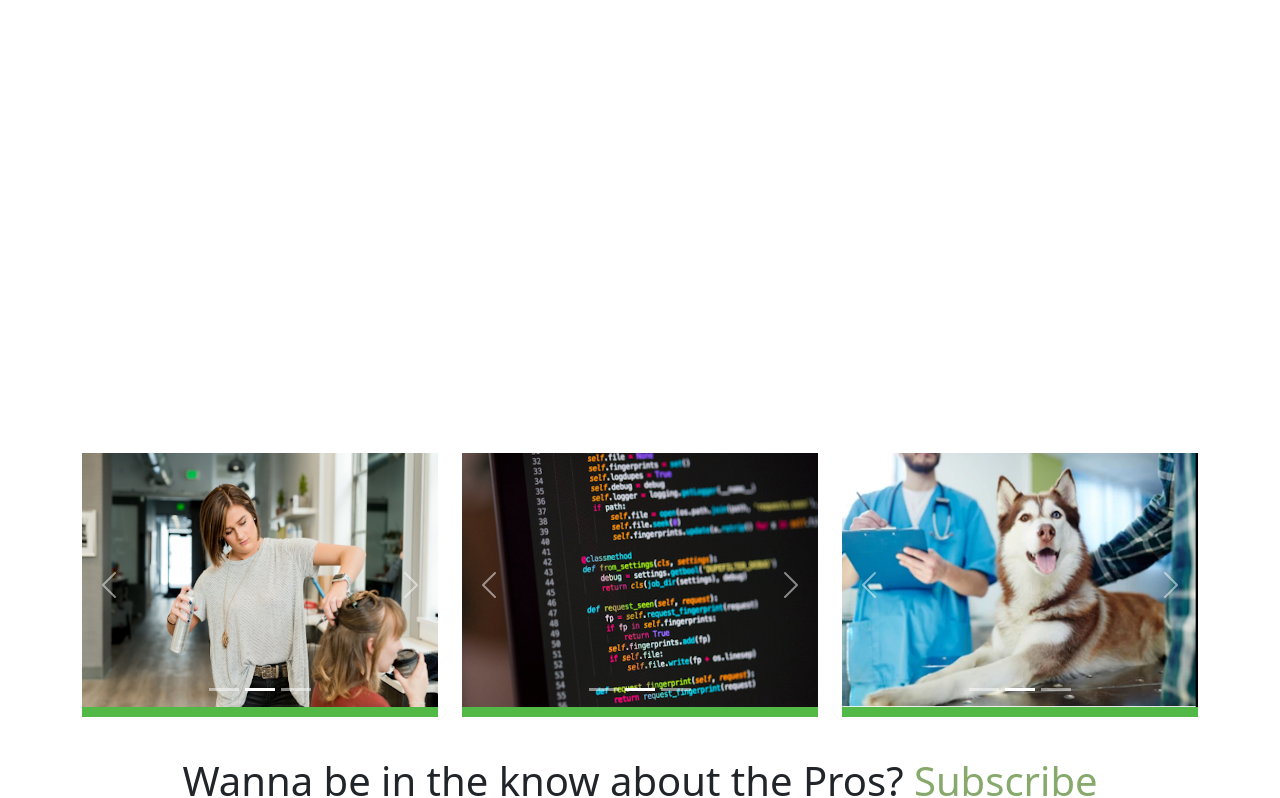
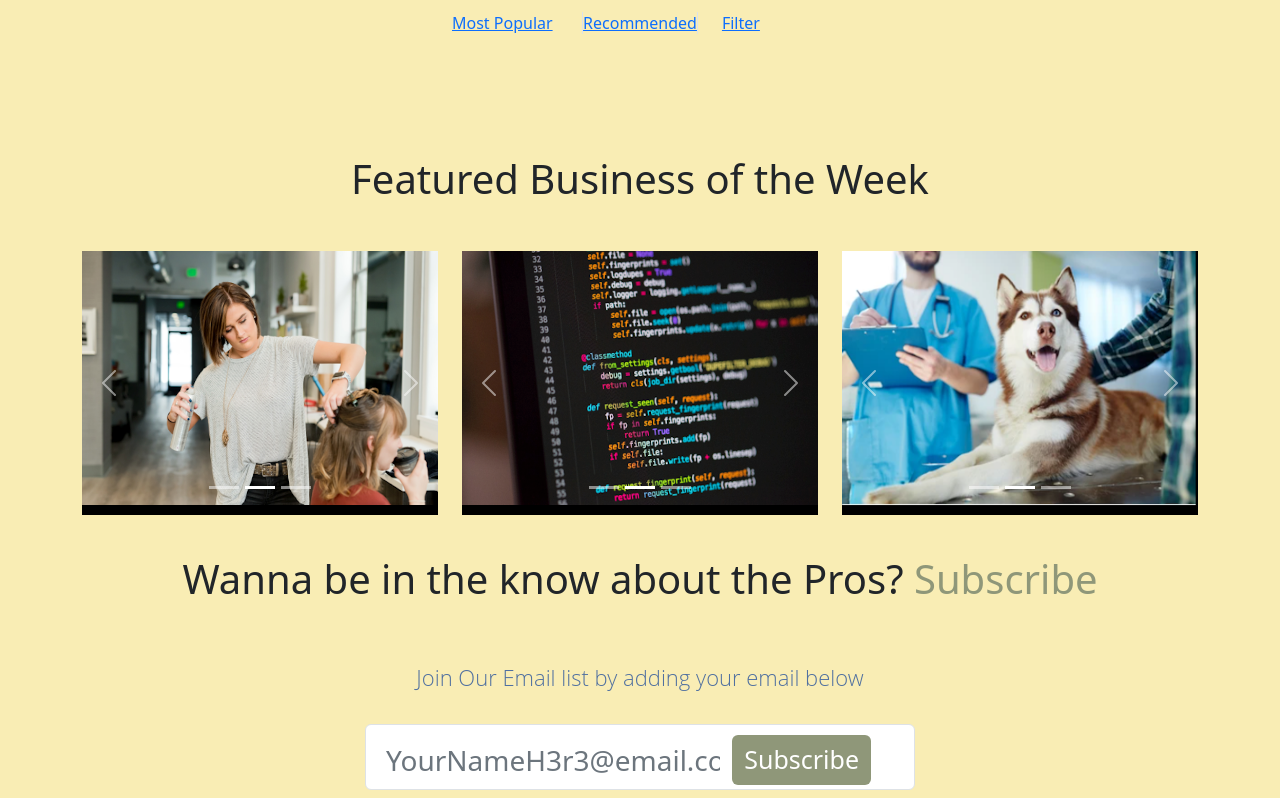
Before and after one commit to jpeng322/Booked, a React (Vite) app in the folder frontend/: page / in a window 1280 px wide. Shown: the part 806-1604 px from the top of the page. Built offline with nearby package versions, Linux system fonts and the light colour scheme.

Commit message:
added background color for searchbar-carosouel-subscription-sections

```diff
--- a/frontend/src/pages/Carouselandsubs.jsx
+++ b/frontend/src/pages/Carouselandsubs.jsx
@@ -8,128 +8,75 @@ const Carouselandsub = () => {
   return (
     <div>
       <div>
-        <Container style={{ marginTop: "473px" }}>
+
+        <Container style={{ marginTop: "40px"}}>
+          <Container className="d-flex justify-content-center" style={{ padding: "40px" }}>
+          <h1>Featured Business of the Week </h1>
+        </Container>
           <Row>
           <Col md={4}>
-          <Carousel>
-            <Carousel.Item>
+          <Carousel style={{ backgroundColor: 'transparent' }}>
+            <Carousel.Item style={{ backgroundColor: 'transparent' }}>
               <img
-                className="d-block w-100"
                 src="/home_img1.png"
                 alt="First slide"
               />
-              <Carousel.Caption>
-                <h3></h3>
-                <p>
-                </p>
-              </Carousel.Caption>
             </Carousel.Item>
-            <Carousel.Item>
+            <Carousel.Item style={{ backgroundColor: 'transparent' }}>
               <img
-                className="d-block w-100"
                 src="/hair.png"
                 alt="Second slide"
               />
-
-              <Carousel.Caption>
-                <h3></h3>
-                <p></p>
-              </Carousel.Caption>
-            </Carousel.Item>
-            <Carousel.Item>
+            </Carousel.Item >
+            <Carousel.Item style={{ backgroundColor: 'transparent' }}>
               <img
-                className="d-block w-100"
                 src="/pluming.png"
                 alt="Third slide"
               />
-
-              <Carousel.Caption>
-                <h3></h3>
-                <p>
-                </p>
-              </Carousel.Caption>
             </Carousel.Item>
           </Carousel>
           </Col>
           <Col md={4}>
           <Carousel>
-            <Carousel.Item>
+            <Carousel.Item style={{ backgroundColor: 'transparent' }}>
               <img
-                className="d-block w-100"
                 src="/home_img2.png"
                 alt="First slide"
               />
-              <Carousel.Caption>
-                <h3></h3>
-                <p>
-                </p>
-              </Carousel.Caption>
             </Carousel.Item>
-            <Carousel.Item>
+            <Carousel.Item style={{ backgroundColor: 'transparent' }}>
               <img
-                className="d-block w-100"
                 src="/coding.png"
                 alt="Second slide"
               />
-
-              <Carousel.Caption>
-                <h3></h3>
-                <p></p>
-              </Carousel.Caption>
             </Carousel.Item>
-            <Carousel.Item>
+            <Carousel.Item style={{ backgroundColor: 'transparent' }}>
               <img
-                className="d-block w-100"
                 src="/nail.png"
                 alt="Third slide"
               />
-
-              <Carousel.Caption>
-                <h3></h3>
-                <p>
-                </p>
-              </Carousel.Caption>
             </Carousel.Item>
           </Carousel>
         </Col>
         <Col md={4}>
           <Carousel>
-            <Carousel.Item>
+            <Carousel.Item style={{ backgroundColor: 'transparent' }}>
               <img
-                className="d-block w-100"
                 src="/home_img3.png"
                 alt="First slide"
               />
-              <Carousel.Caption>
-                <h3></h3>
-                <p>
-                </p>
-              </Carousel.Caption>
             </Carousel.Item>
-            <Carousel.Item>
+            <Carousel.Item style={{ backgroundColor: 'transparent' }}>
               <img
-                className="d-block w-100"
                 src="/pet.png"
                 alt="Second slide"
               />
-
-              <Carousel.Caption>
-                <h3></h3>
-                <p></p>
-              </Carousel.Caption>
             </Carousel.Item>
-            <Carousel.Item>
+            <Carousel.Item style={{ backgroundColor: 'transparent' }}>
               <img
-                className="d-block w-100"
                 src="/sound.png"
                 alt="Third slide"
               />
-
-              <Carousel.Caption>
-                <h3></h3>
-                <p>
-                </p>
-              </Carousel.Caption>
             </Carousel.Item>
           </Carousel>
         </Col>
@@ -138,10 +85,10 @@ const Carouselandsub = () => {
       </div>
       <div>
         <Container className="d-flex justify-content-center" style={{ padding: "40px" }}>
-          <h1>Wanna be in the know about the Pros? <span style= {{color: "#87A96B"}}>Subscribe</span></h1>
+          <h1>Wanna be in the know about the Pros? <span style= {{color: "#8F9779"}}>Subscribe</span></h1>
         </Container>
         <Container className="d-flex justify-content-center" style={{ padding: "10px" }}>
-        <h6 style={{ fontWeight: 'bold', color:'#5072A7' }}>Join  Our Email list by adding your email below</h6>
+        <p style={{ fontWeight: 'bold', color:'#5070A0', 'font-size':'22px', 'font-weight':'lighter', 'font-family': 'open sans'}}>Join  Our Email list by adding your email below</p>
         </Container>
 
         <SubscriptionBox />
--- a/frontend/src/pages/Home.jsx
+++ b/frontend/src/pages/Home.jsx
@@ -65,11 +65,7 @@ const Home = () => {
   return (
     <div>
       <div className="App">
-        <NavComp />
-
-        <HeroComp />
-        <div className="card"></div>
-        <button onClick={checkout}>Checkout</button>
+      <button onClick={checkout}>Checkout</button>
         <button onClick={() => navigate("auth/signup")}>Signup</button>
 
         <button onClick={() => navigate("auth/login")}>Login</button>
@@ -81,9 +77,17 @@ const Home = () => {
         <button onClick={() => navigate("provierlogin")}>Login</button>
         <button onClick={() => navigate("clientlogin")}>Client Login</button>
         <button onClick={() => navigate("/customeraccount")}>Customer Accunt Contact</button>
+        <NavComp />
+
+        <HeroComp />
+
+        <div style={{backgroundColor:'#F9EDB4'}}>
+          <SearchBar />
+          <Carouselandsub />
+        </div>
 
       </div>
-      <Carouselandsub />
+
     </div>
   );
 };
--- a/frontend/src/pages/SubscriptionBox.jsx
+++ b/frontend/src/pages/SubscriptionBox.jsx
@@ -12,7 +12,7 @@ const SubscriptionBox = () => {
 
   return (
     <div className="d-flex justify-content-center" style={{ marginBottom: '825px', padding: "20px" }}>
-      <Form onSubmit={handleSubmit} className="p-2 border rounded" style={{ width: '479px', height: '66px' }}>
+      <Form onSubmit={handleSubmit} className="p-2 border rounded" style={{ width: '550px', height: '66px', backgroundColor:'white', bordeColor:'black'}}>
         <Form.Group controlId="formEmail" className="d-flex align-items-center">
           <Form.Control
             type="email"
@@ -20,8 +20,9 @@ const SubscriptionBox = () => {
             value={email}
             onChange={(event) => setEmail(event.target.value)}
             className="mr-2 border-0"
+            style={{color:'#8F9779', 'font-size': '28px'}}
           />
-          <Button style={{backgroundColor:"#87A96B", border:"#87A96B"}} variant="primary" type="submit">
+          <Button style={{backgroundColor:"#8F9779", border:"#87A96B", 'font-size': '25px'}} variant="primary" type="submit">
             Subscribe
           </Button>
         </Form.Group>
```
